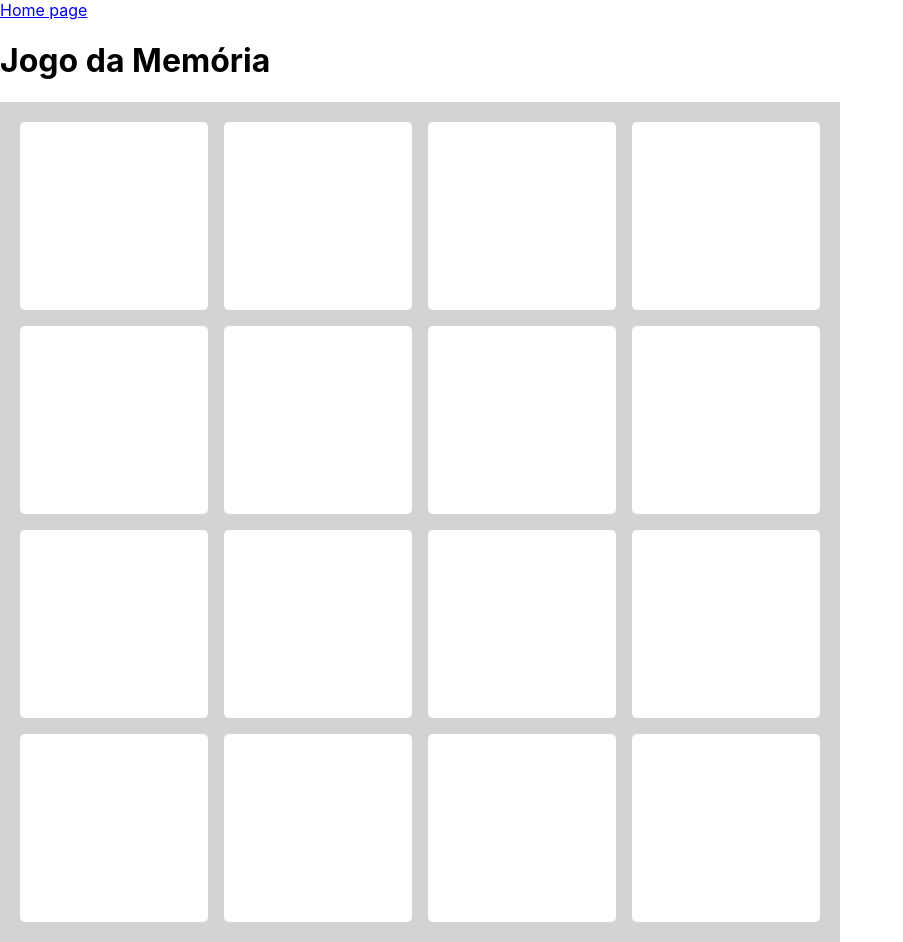
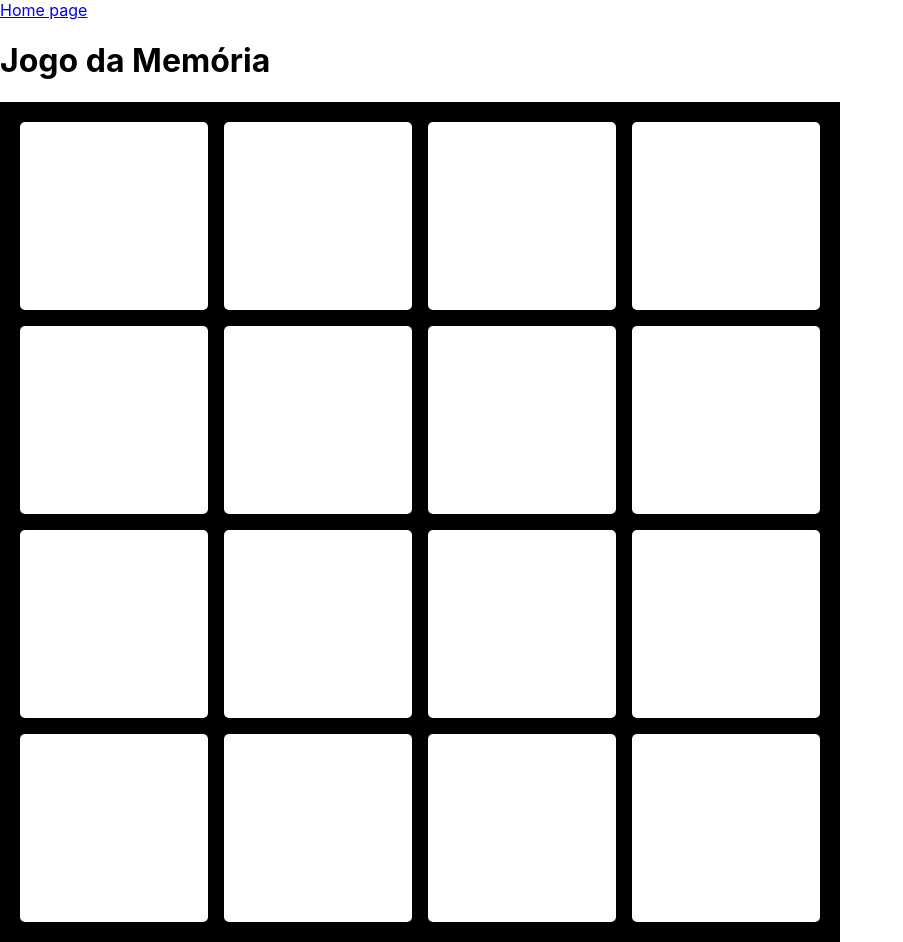
Before and after one commit to joaopdroslv/react-eng-software, a React (Create React App) app: page /Atv07 in a window 1280 px wide. Shown: the whole page, without its empty margins (0-903 px from the left). Built offline with nearby package versions, Linux system fonts and the light colour scheme; grey boxes are pictures that could not be loaded.

Commit message:
Update Cards.css

```diff
--- a/src/Components/MemoryGame/Cards.css
+++ b/src/Components/MemoryGame/Cards.css
@@ -1,5 +1,5 @@
 .memory-game-container {
-  background-color: lightgray;
+  background-color: black;
   padding: 20px;
   margin-top: 20px;
   height: 800px;
```
